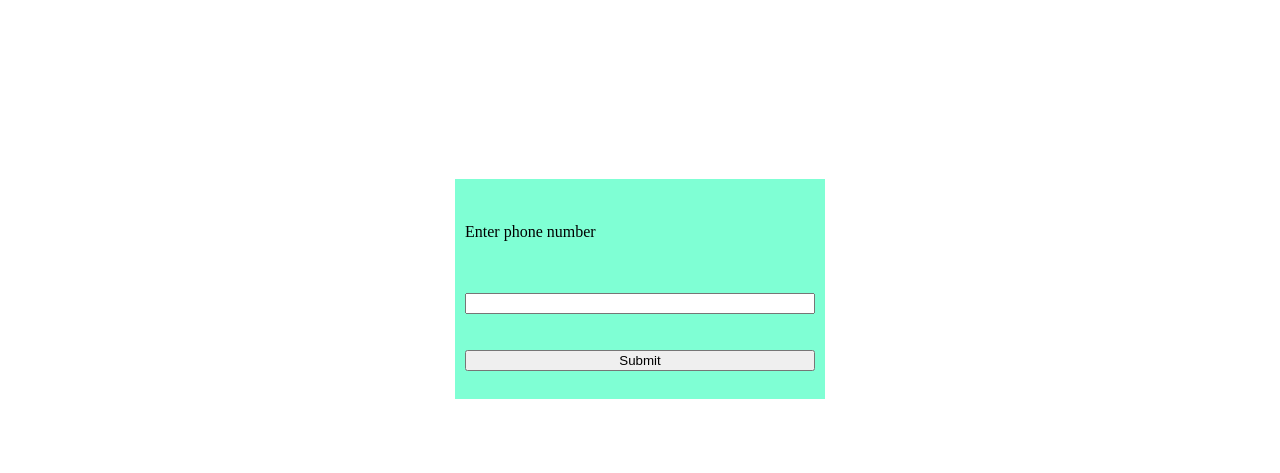
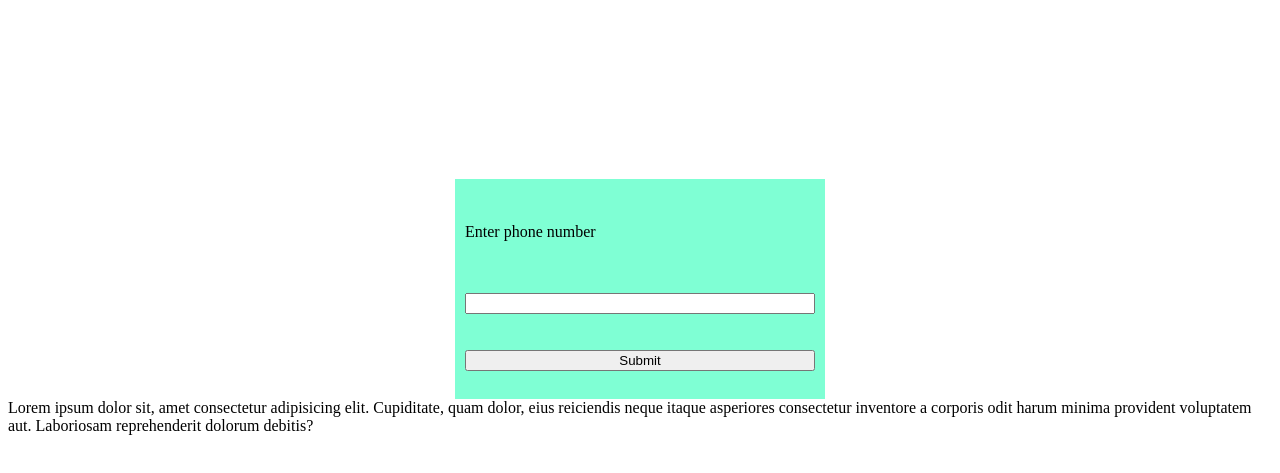
Before and after one commit to botbird-io/example-clone, a plain HTML site: page login.html in a window 1280 px wide. Shown: the part 79-552 px from the top of the page. Drawn offline with Linux system fonts and the light colour scheme.

Commit message:
added lorem

```diff
--- a/login.html
+++ b/login.html
@@ -29,5 +29,8 @@
         <input type="number">
         <button>Submit</button>
     </div>
+    <div>
+        Lorem ipsum dolor sit, amet consectetur adipisicing elit. Cupiditate, quam dolor, eius reiciendis neque itaque asperiores consectetur inventore a corporis odit harum minima provident voluptatem aut. Laboriosam reprehenderit dolorum debitis?
+    </div>
 </body>
 </html>
```
